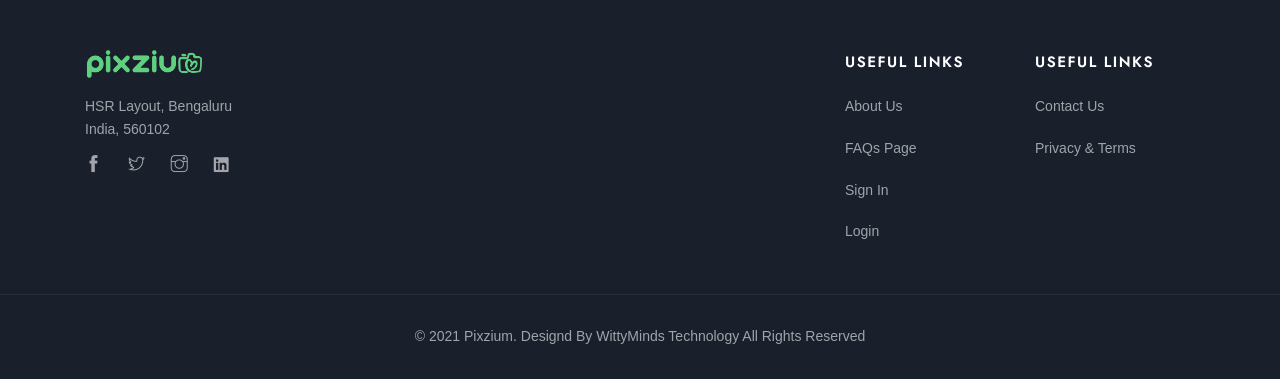
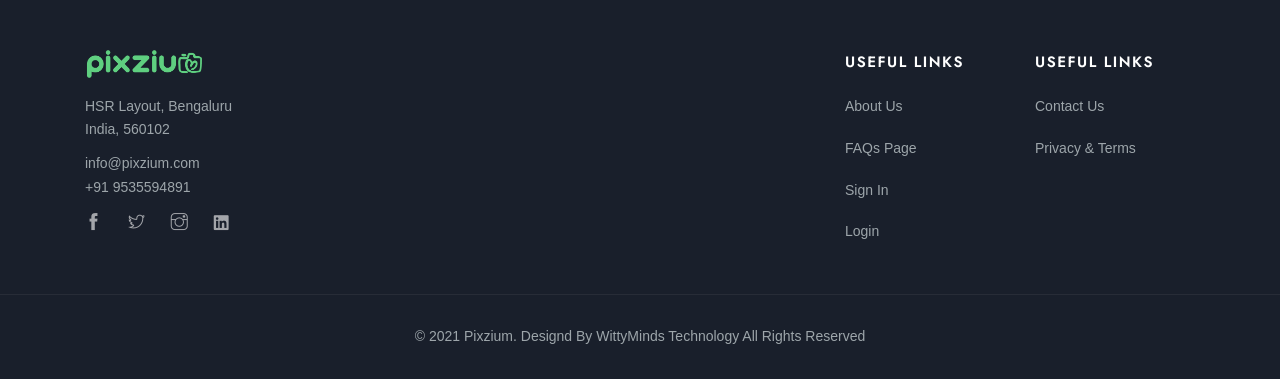
Before and after one commit to wittymindstech/pixzium, a Django app: page /about/ in a window 1280 px wide. Shown: the part 1961-2340 px from the top of the page. Run offline with Django 3.2, Linux system fonts and the light colour scheme; parts of the project's set-up code (start-up, migrations or seed data) failed here and were passed over; some libraries are stand-ins or nearby versions; some web fonts are replaced.

Commit message:
Update layout.html

```diff
--- a/templates/layout.html
+++ b/templates/layout.html
@@ -135,6 +135,8 @@
                             <div class="footer-widget">
                                 <img src="{% static 'img/logo.png' %}" class="img-fluid f-logo" width="120" alt="">
                                 <p>HSR Layout, Bengaluru<br>India, 560102</p>
+                                <p>info@pixzium.com<br>+91 9535594891</p>
+
                                 <ul class="footer-bottom-social">
                                     <li><a><i class="ti-facebook"></i></a></li>
                                     <li><a><i class="ti-twitter"></i></a></li>
```
